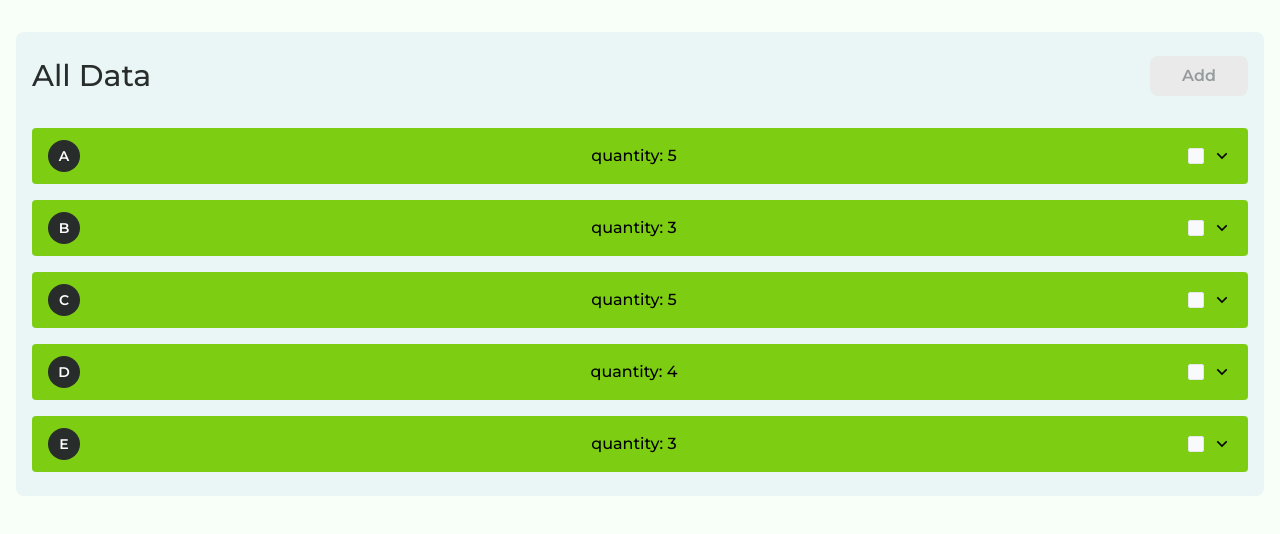
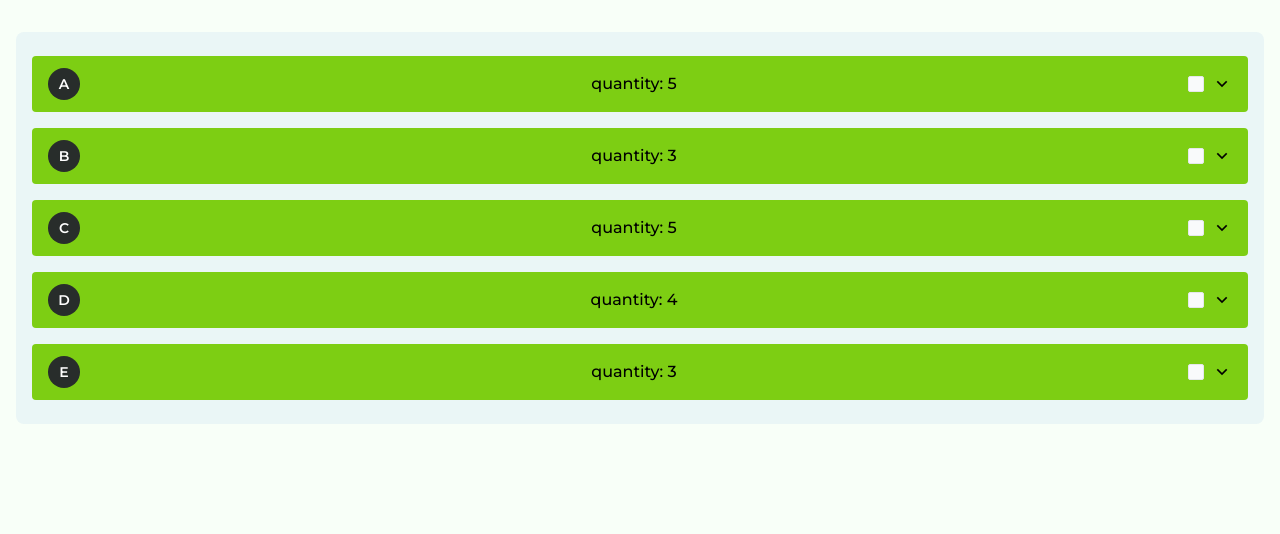
Before and after one commit to nonchain/Simple-Task-List, a React (Vite) app: page / in a window 1280 px wide. Shown: the top 534 px of the page. Built offline with nearby package versions, Linux system fonts and the light colour scheme.

Commit message:
Change styles

```diff
--- a/src/components/UI/Card.jsx
+++ b/src/components/UI/Card.jsx
@@ -1,13 +1,9 @@
 import React from 'react';
 import ButtonSmall from './ButtonSmall'
 
-const Card = ({children, title, className}) => {
+const Card = ({children, className}) => {
   return (
     <div className={`px-4 py-6 rounded-lg ${className}`}>
-      <div className="mb-8 flex items-center justify-between">
-          <h2 className='text-title font-medium text-3xl'>{title}</h2>
-          <ButtonSmall text='Add' disable={true}/>
-        </div>
       {children}
     </div>
   )
```
